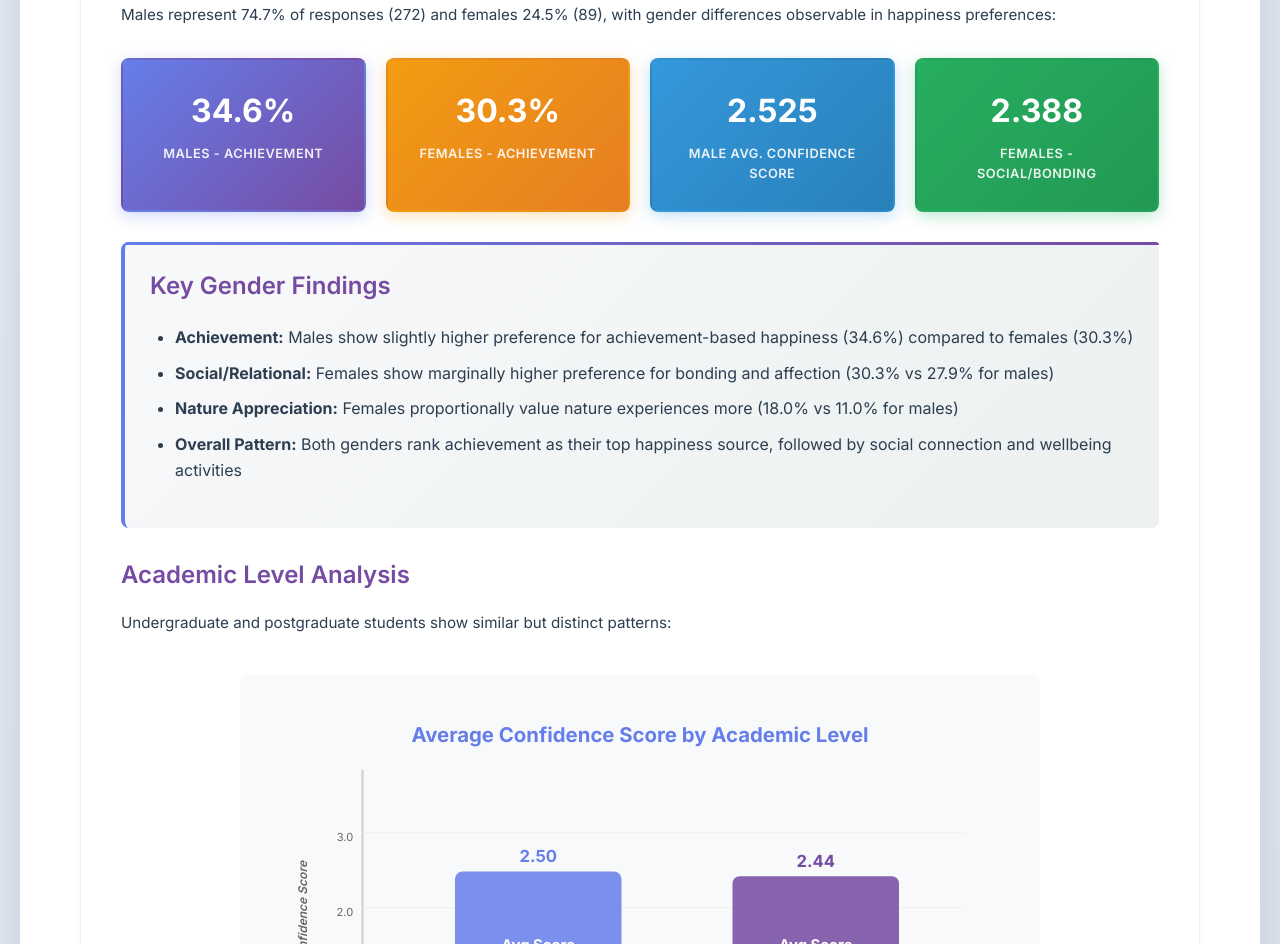
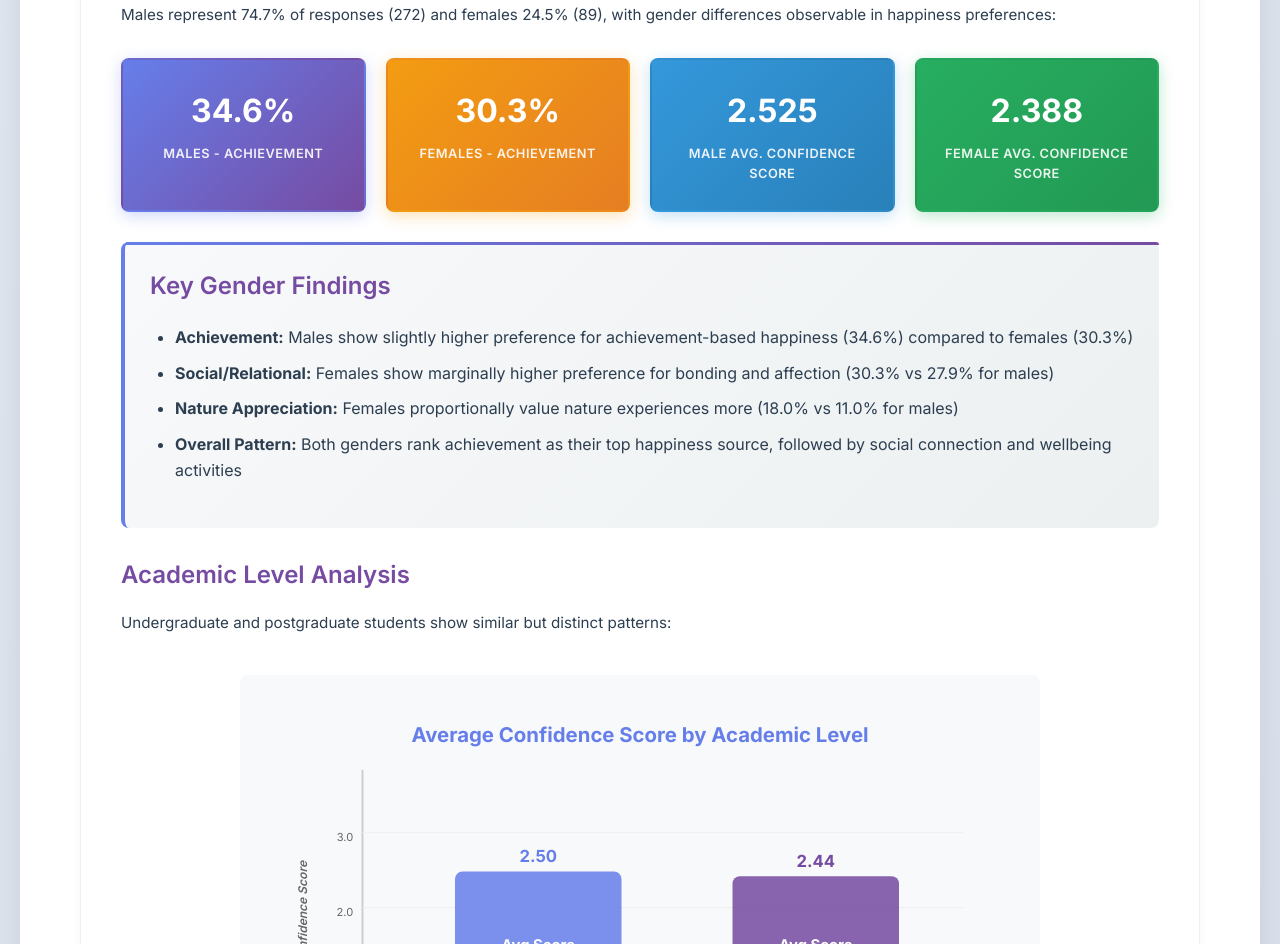
Before and after one commit to Zaletic/What-Makes-You-Happy-Survey-Analysis, a plain HTML site: page index.html in a window 1280 px wide. Shown: the part 6272-7216 px from the top of the page. Drawn offline with Linux system fonts and the light colour scheme.

Commit message:
Update index.html

```diff
--- a/index.html
+++ b/index.html
@@ -972,7 +972,7 @@
                     </div>
                     <div class="stat-card success">
                         <div class="value">2.388</div>
-                        <div class="label">Females - Social/Bonding</div>
+                        <div class="label">Female Avg. Confidence Score</div>
                     </div>
                 </div>
 
```
